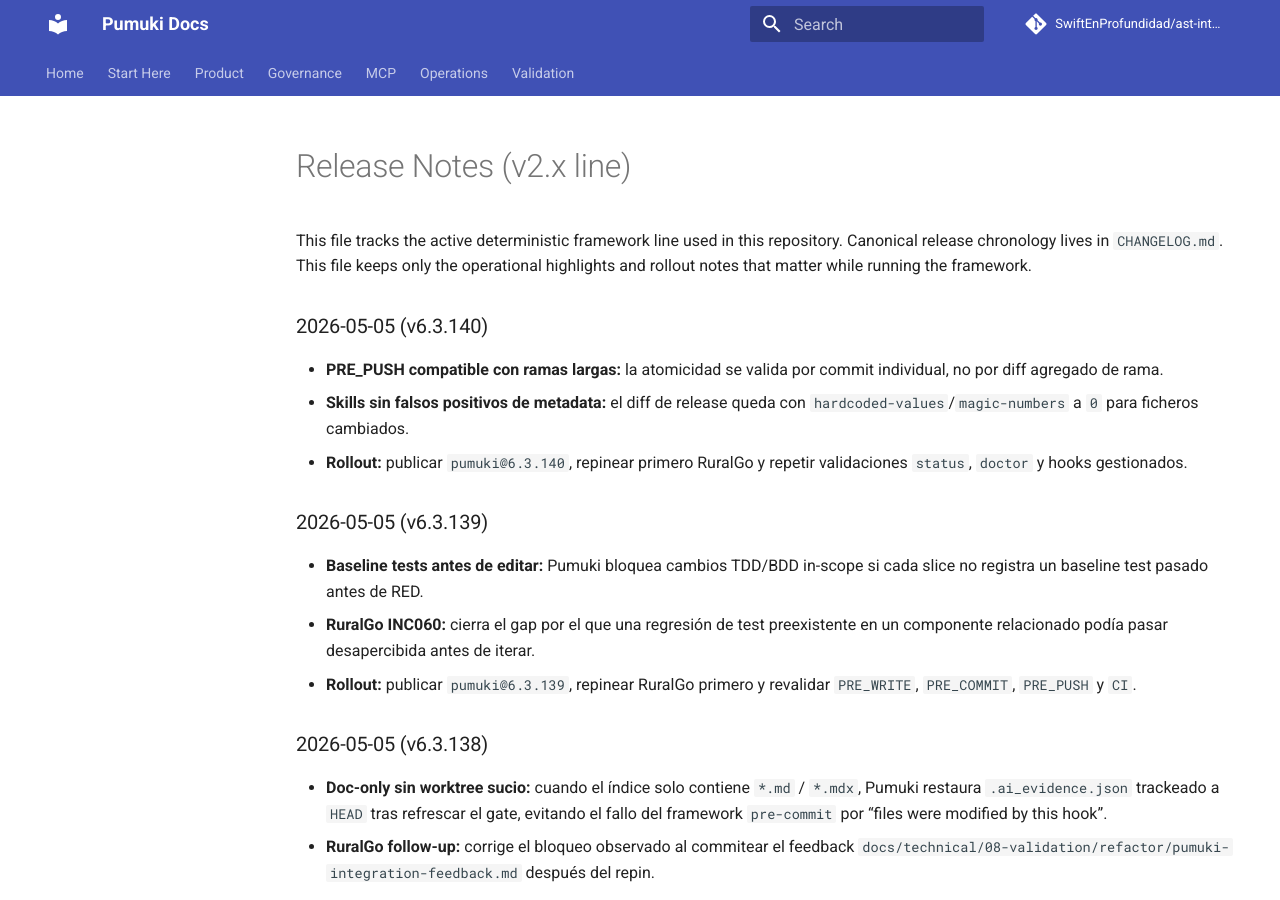
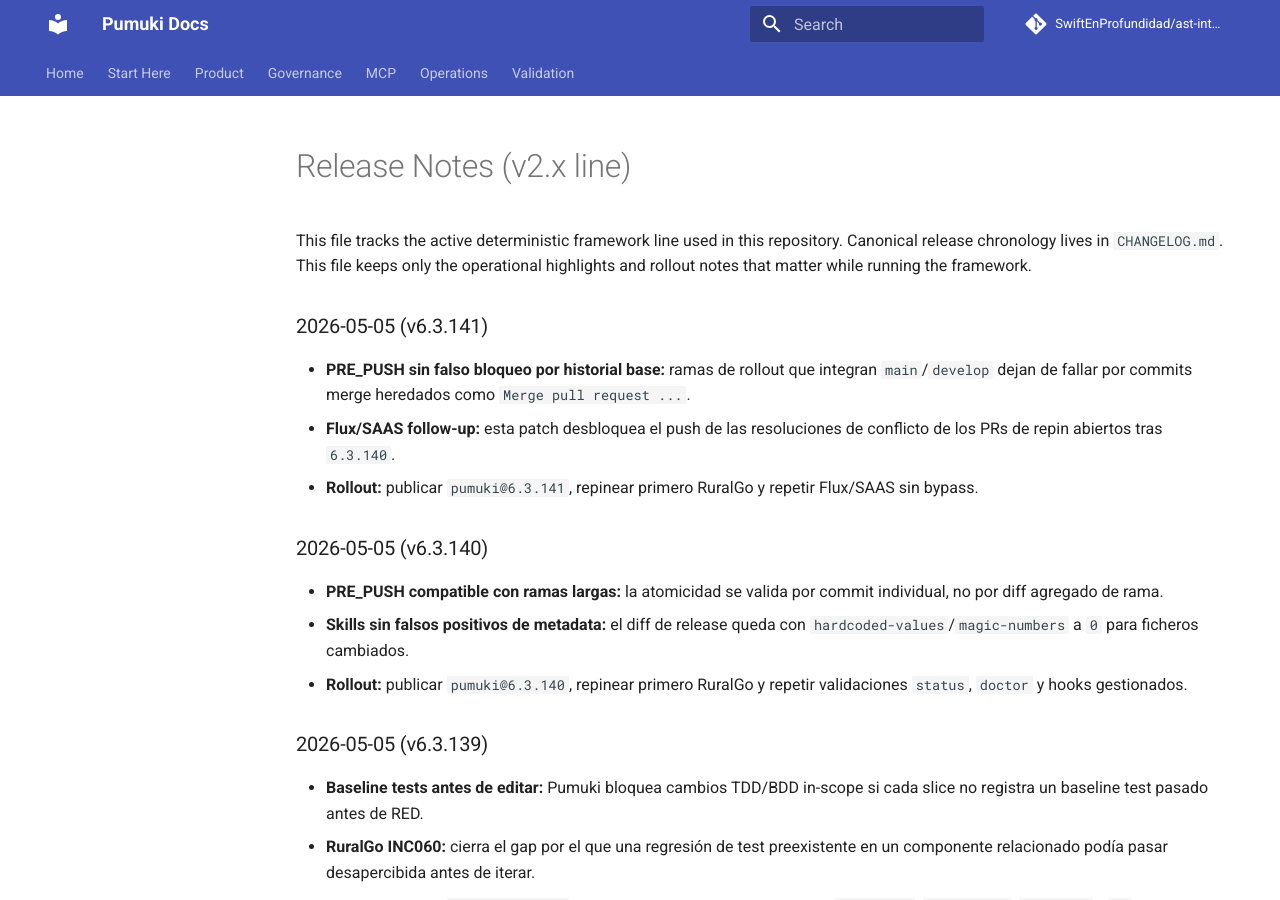
Before and after one commit to SwiftEnProfundidad/ast-intelligence-hooks, an MkDocs documentation site: the page built from docs/operations/RELEASE_NOTES.md, in a window 1280 px wide and 900 px high. Built offline with MkDocs 1.6.1 and Material for MkDocs 9.7.7, drawn with Linux system fonts in a browser that asks for light colours; comment, search, counter and statistics services are not loaded.

Commit message:
docs(release): document 6.3.141

```diff
--- a/docs/operations/RELEASE_NOTES.md
+++ b/docs/operations/RELEASE_NOTES.md
@@ -3,6 +3,12 @@
 This file tracks the active deterministic framework line used in this repository.
 Canonical release chronology lives in `CHANGELOG.md`.
 This file keeps only the operational highlights and rollout notes that matter while running the framework.
+
+### 2026-05-05 (v6.3.141)
+
+- **PRE_PUSH sin falso bloqueo por historial base:** ramas de rollout que integran `main`/`develop` dejan de fallar por commits merge heredados como `Merge pull request ...`.
+- **Flux/SAAS follow-up:** esta patch desbloquea el push de las resoluciones de conflicto de los PRs de repin abiertos tras `6.3.140`.
+- **Rollout:** publicar `pumuki@6.3.141`, repinear primero RuralGo y repetir Flux/SAAS sin bypass.
 
 ### 2026-05-05 (v6.3.140)
 
```
Also changed, not shown: CHANGELOG.md (+6 -0 lines).
